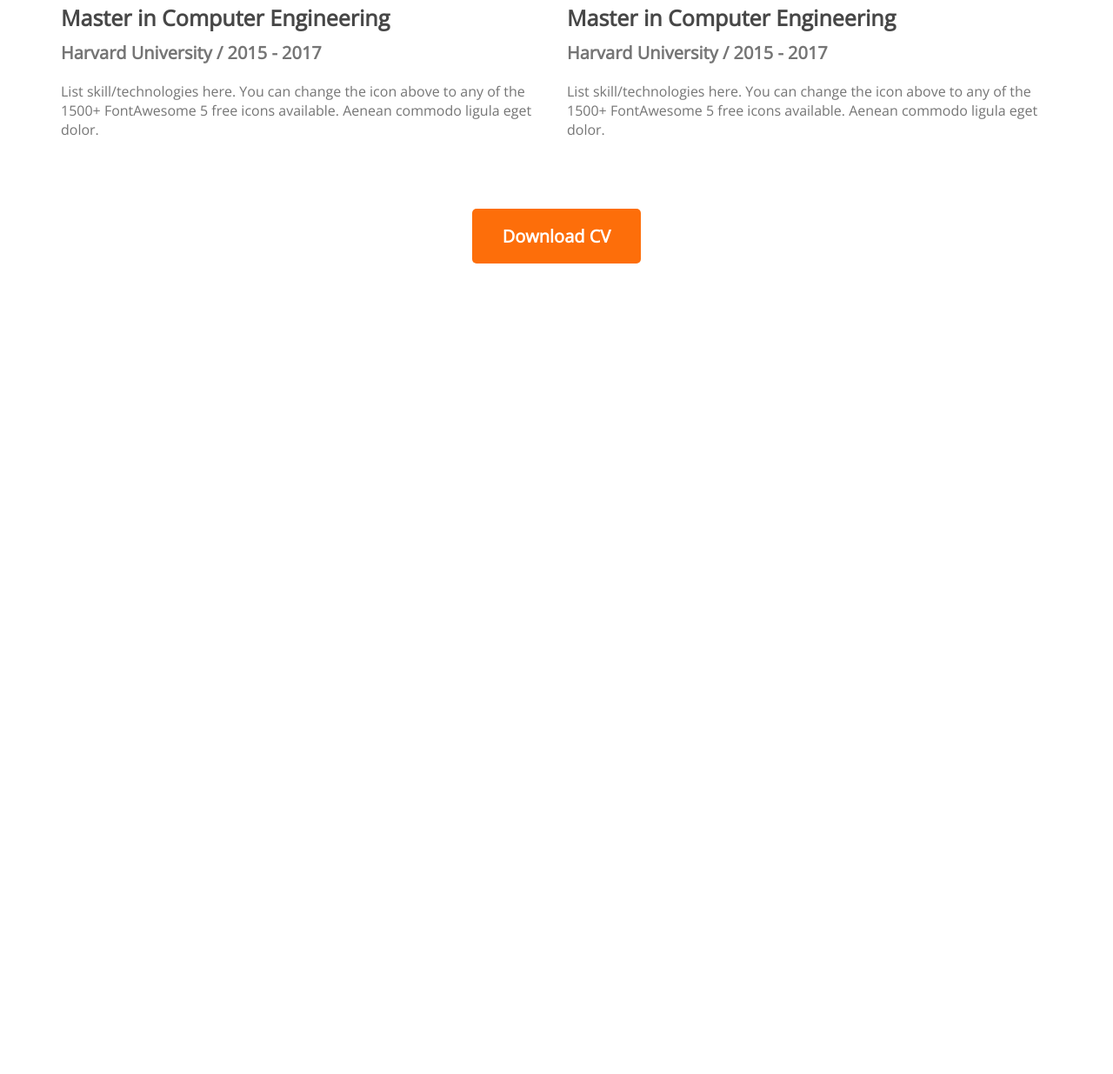
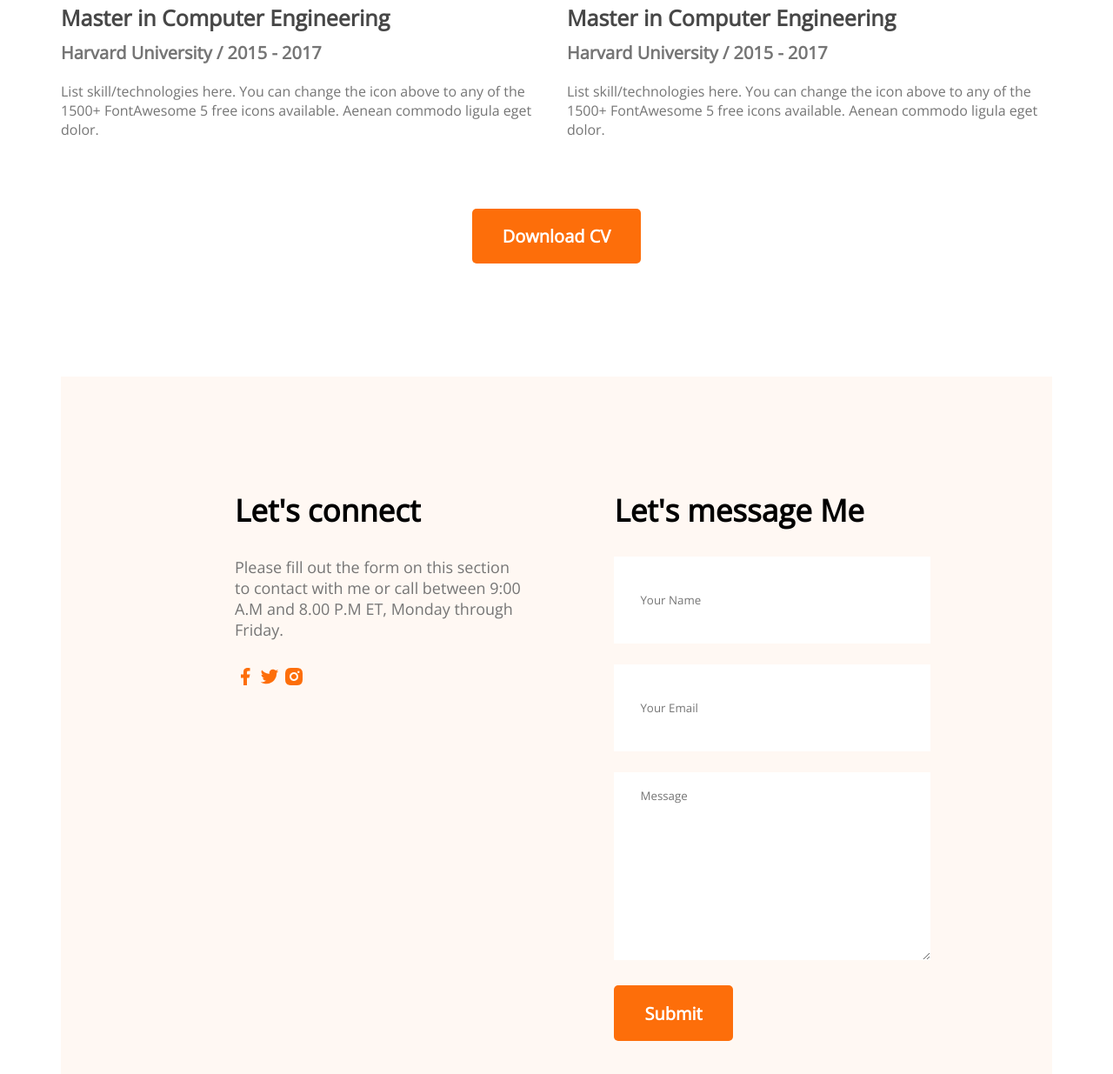
Before and after one commit to habib-N19/Developer-portfolio, a plain HTML site: page index.html in a window 1280 px wide. Shown: the part 2708-3943 px from the top of the page at 87% size. Before the commit the page ends 3011 px from the top, so only its background shows below. Drawn offline with nearby package versions, Linux system fonts and the light colour scheme.

Commit message:
contact added

```diff
--- a/index.html
+++ b/index.html
@@ -179,6 +179,40 @@
 					<button class="btn-primary">Download CV</button>
 				</div>
 			</section>
+			<!-- contact section -->
+			<section class="contact">
+				<div class="social">
+					<h3 class="section-title">Let's connect</h3>
+					<p class="section-description">
+						Please fill out the form on this section to contact with me or call
+						between 9:00 A.M and 8.00 P.M ET, Monday through Friday.
+					</p>
+					<a href="">
+						<img src="images/icons/facebook.png" alt="" />
+					</a>
+					<a href="">
+						<img src="images/icons/twitter.png" alt="" />
+					</a>
+					<a href="">
+						<img src="images/icons/insta.png" alt="" />
+					</a>
+				</div>
+				<div>
+					<h3 class="section-title">Let's message Me</h3>
+					<form action="">
+						<input type="text" placeholder="Your Name" />
+						<input type="email" name="" id="" placeholder="Your Email" />
+						<textarea
+							name=""
+							id=""
+							cols="30"
+							rows="10"
+							placeholder="Message"
+						></textarea>
+						<input class="btn-primary" type="submit" value="Submit" />
+					</form>
+				</div>
+			</section>
 		</main>
 		<footer></footer>
 	</body>
--- a/styles/portfolio.css
+++ b/styles/portfolio.css
@@ -189,4 +189,37 @@ section {
 .resume-button {
     text-align: center;
     margin-top: 50px;
+
 }
+
+/* contact styles */
+.contact {
+    display: flex;
+    gap: 100px;
+    background: #FFF8F3;
+    padding: 130px 200px;
+
+}
+
+.contact .section-title {
+    text-align: left;
+
+}
+
+.contact input[type="text"],
+input[type="email"],
+textarea {
+    margin-bottom: 24px;
+    border: 0;
+    width: 100%;
+    padding: 18px 30px;
+
+}
+
+.contact a {
+    text-decoration: none;
+}
+
+input {
+    height: 64px;
+}
```
